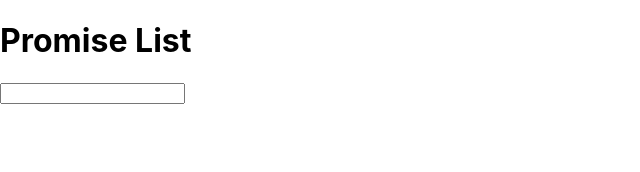
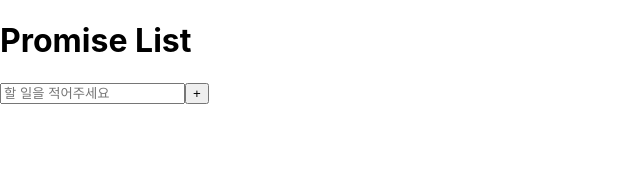
Before and after one commit to WANTED-freeOnBoarding/promise-list, a React (Create React App) app: page / in a window 1280 px wide. Shown: the top 172 px of the page, without its empty margins (0-640 px from the left). Built offline with nearby package versions, Linux system fonts and the light colour scheme.

Commit message:
feat : [1] layout [2] Create
input 창을 만들고 state로 관리했습니다.
useInput 커스텀 훅을 만들었으나 적용하기 애매해서 사용하지 않았습니다.

```diff
--- a/src/components/Input.tsx
+++ b/src/components/Input.tsx
@@ -1,9 +1,36 @@
-import React from "react";
+import React, { useState } from "react";
+import { useInput } from "hooks/useInput";
 
 const Input = () => {
+  //  const todo = useInput("");
+  const [inputValue, setInputValue] = useState("");
+
+  const onSubmit = (e: any) => {
+    e.preventDefault();
+    if (inputValue !== "") {
+      console.log(inputValue);
+      setInputValue("");
+      // @TODO : Create
+    }
+  };
+
+  const onChange = (e: any) => {
+    console.log(e.target.value);
+    setInputValue(e.target.value);
+  };
+
   return (
     <>
-      <input />{" "}
+      <form onSubmit={onSubmit}>
+        <input
+          type="text"
+          placeholder="할 일을 적어주세요"
+          name="todo"
+          value={inputValue}
+          onChange={onChange}
+        />
+        <button>+</button>
+      </form>
     </>
   );
 };
--- /dev/null
+++ b/src/hooks/useInput.ts
@@ -0,0 +1,14 @@
+import React, { useState } from "react";
+
+export const useInput = (initialValue: string) => {
+  const [input, setInput] = useState(initialValue);
+
+  const onChange = (event: any) => {
+    const {
+      target: { value },
+    } = event;
+    setInput(value);
+    console.log(value);
+  };
+  return { input, onChange };
+};
```
